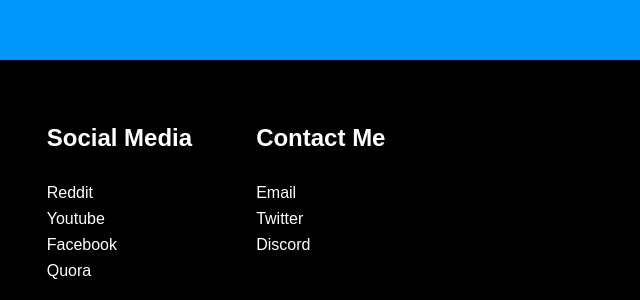
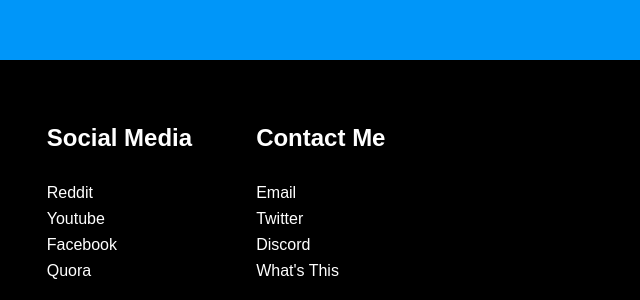
Before and after one commit to Bustlll/jamstack, a website: page index.html in a window 1280 px wide. Shown: the part 4740-5040 px from the top of the page, 497-1137 px from the left. Drawn offline with nearby package versions, Linux system fonts and the light colour scheme; no server answers.

Commit message:
whatsthis

```diff
--- a/index.html
+++ b/index.html
@@ -229,6 +229,7 @@
                                           <a href="mailto:centorprat@gmail.com?subject=Mail from TOXTAT" target="_blank">Email</a>
                                           <a href="https://twitter.com/nal_yser" target="_blank">Twitter</a>
                                           <a href="https://discord.gg/D28QtmsRH5" target="_blank">Discord</a>
+                                          <a href="/aboutthis.html">What's This</a>
                                       </div>
                                   </div>
                               </div>
```
